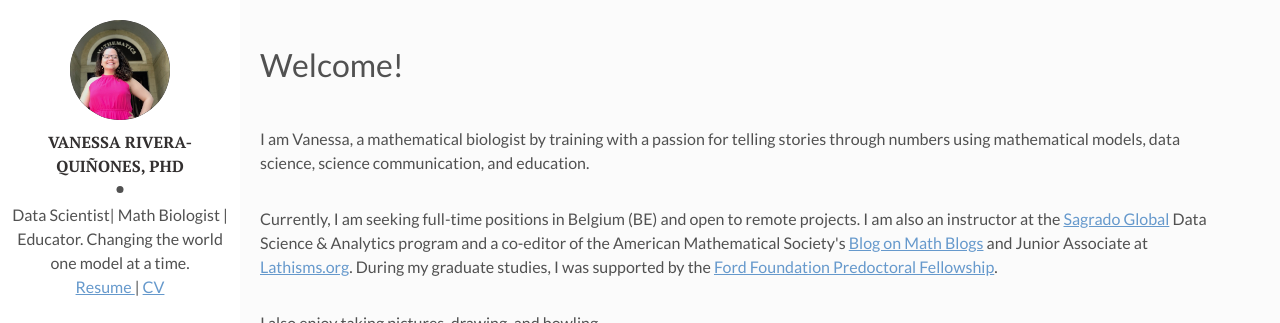
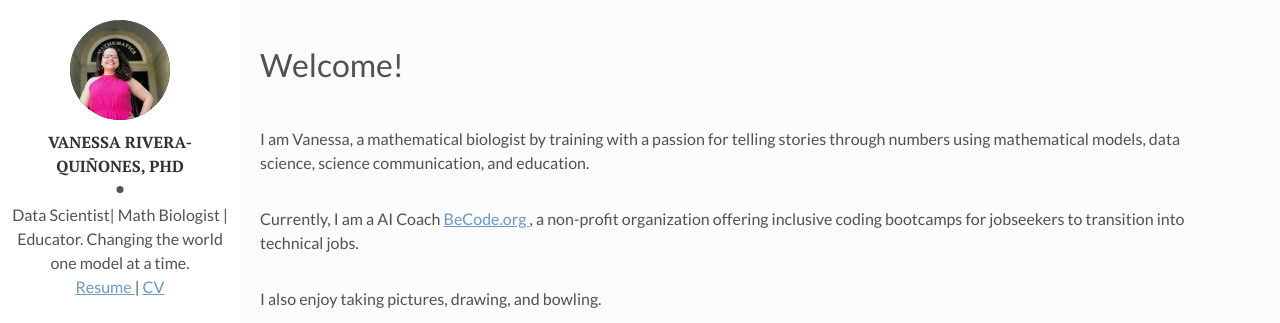
Before and after one commit to vriveraq/vriveraq.github.io, a Jekyll site: the page built from index.html, in a window 1280 px wide, cut to the strip 0-323 px from the top of the page. Built offline with Jekyll 4.4.1, drawn with Linux system fonts in a browser that asks for light colours; the list of posts is cut into pages by our own code.

Commit message:
Update index.html

```diff
--- a/index.html
+++ b/index.html
@@ -9,9 +9,7 @@ layout: main
 
 <p>  I am Vanessa, a mathematical biologist by training with a passion for telling stories through numbers using mathematical models, data science, science communication, and education. </p>
 
-<p>  Currently, I am seeking full-time positions in Belgium (BE) and open to remote projects. I am also an instructor at the <a href="https://global.sagrado.edu/collections/data-science-analytics/data" >Sagrado Global</a> Data Science & Analytics program and a co-editor of the American Mathematical Society's <a href ="https://blogs.ams.org/blogonmathblogs/author/vanessa/"> Blog on Math Blogs</a> and Junior Associate at <a href="http://www.lathisms.org/"> Lathisms.org</a>.
-
-  During my graduate studies, I was supported by the <a href="https://sites.nationalacademies.org/PGA/FordFellowships/index.htm"> Ford Foundation Predoctoral Fellowship</a>. </p>
+  <p> Currently, I am a AI Coach <a href="www.becode.org"> BeCode.org </a>, a non-profit organization offering inclusive coding bootcamps for jobseekers to transition into technical jobs.
 
 <p> I also enjoy taking pictures, drawing, and bowling.</p>
 
```
